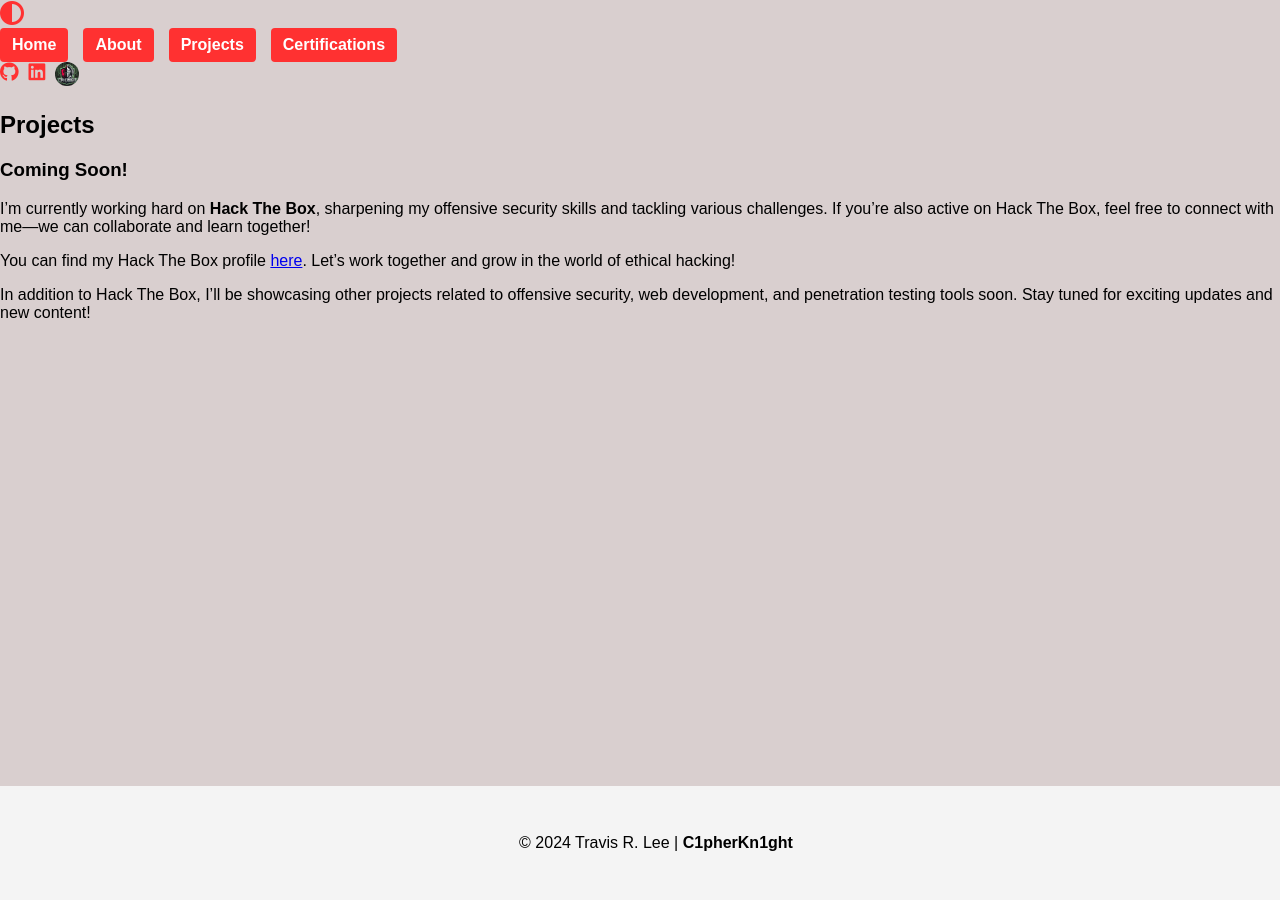
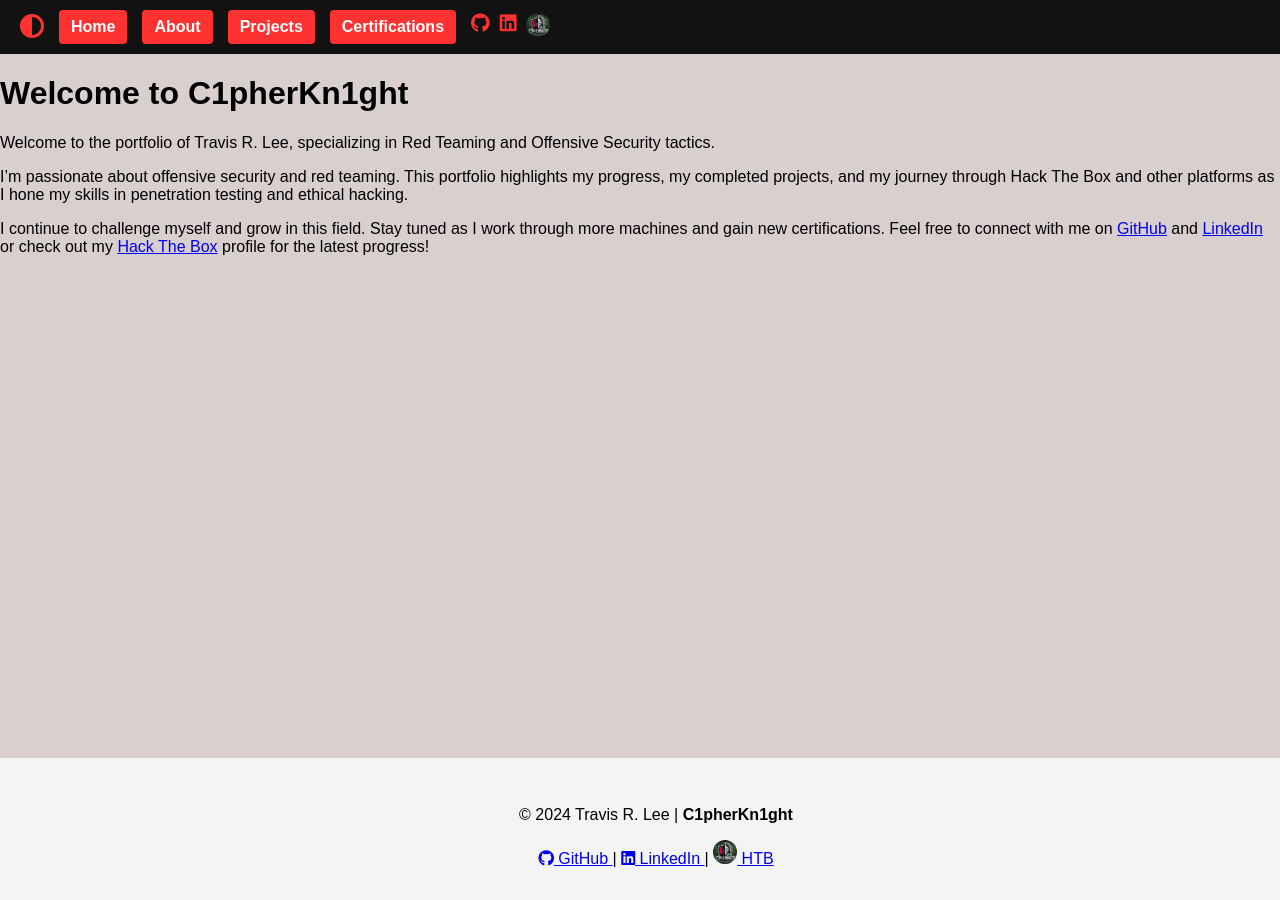
Before and after one commit to Travrl12/travrl12.github.io, a Jekyll site: the page built from assets/css/projects.md, in a window 1280 px wide. Built offline with Jekyll 4.4.1, drawn with Linux system fonts in a browser that asks for light colours; a script that is not in the unit is left out.

Commit message:
Update default.html

```diff
--- a/_layouts/default.html
+++ b/_layouts/default.html
@@ -11,8 +11,8 @@
 </head>
 
 <body>
-    <!-- Top Navigation Bar -->
-    <div class="top-bar">
+    <!-- Header Section with Dark Mode Toggle, Navigation Buttons, and Social Icons -->
+    <header class="header-bar">
         <!-- Dark Mode Toggle -->
         <div id="darkModeToggle" class="toggle-button" aria-label="Toggle Dark Mode">
             <i class="fas fa-adjust" aria-hidden="true"></i>
@@ -38,16 +38,31 @@
                 <img src="/assets/images/C1pherKn1ght_logo.jpeg" alt="Hack The Box" class="htb-icon">
             </a>
         </div>
-    </div>
+    </header>
 
     <!-- Main Content Section -->
     <main>
-        {{ content }}
+        <h1>Welcome to C1pherKn1ght</h1>
+        <p>Welcome to the portfolio of Travis R. Lee, specializing in Red Teaming and Offensive Security tactics.</p>
+        <p>I’m passionate about offensive security and red teaming. This portfolio highlights my progress, my completed projects, and my journey through Hack The Box and other platforms as I hone my skills in penetration testing and ethical hacking.</p>
+
+        <p>I continue to challenge myself and grow in this field. Stay tuned as I work through more machines and gain new certifications. Feel free to connect with me on <a href="https://github.com/Travrl12">GitHub</a> and <a href="https://www.linkedin.com/in/travisrlee">LinkedIn</a> or check out my <a href="https://app.hackthebox.com/profile/2105172">Hack The Box</a> profile for the latest progress!</p>
     </main>
 
     <!-- Footer Section -->
     <footer>
         <p>&copy; 2024 Travis R. Lee | <strong>C1pherKn1ght</strong></p>
+        <div class="social-links">
+            <a href="https://github.com/Travrl12" target="_blank" aria-label="GitHub" rel="noopener noreferrer">
+                <i class="fab fa-github"></i> GitHub
+            </a> |
+            <a href="https://www.linkedin.com/in/travisrlee" target="_blank" aria-label="LinkedIn" rel="noopener noreferrer">
+                <i class="fab fa-linkedin"></i> LinkedIn
+            </a> |
+            <a href="https://app.hackthebox.com/profile/2105172" target="_blank" aria-label="Hack The Box" rel="noopener noreferrer">
+                <img src="/assets/images/C1pherKn1ght_logo.jpeg" alt="Hack The Box" class="footer-logo"> HTB
+            </a>
+        </div>
     </footer>
 
     <!-- JavaScript Files -->
```
